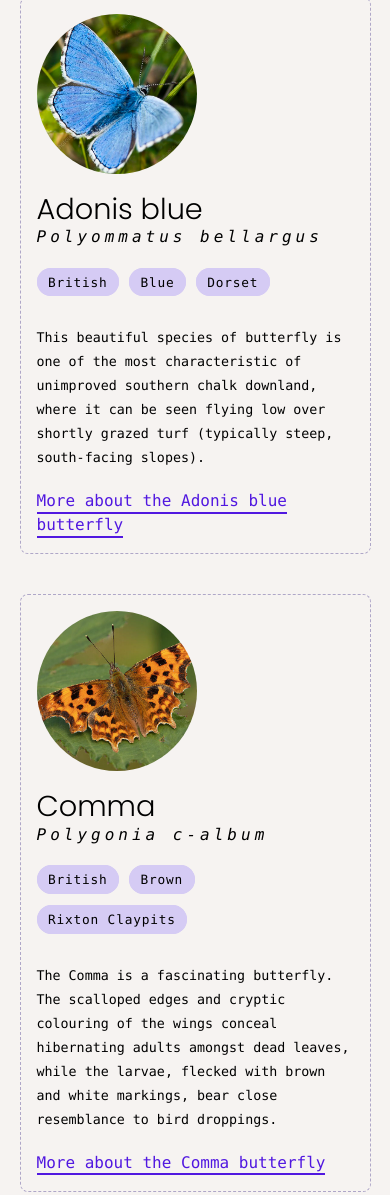
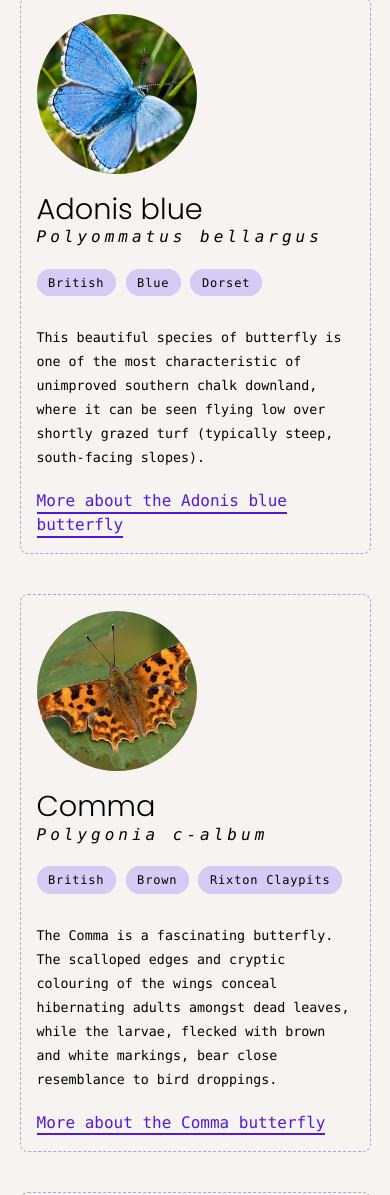
Before and after one commit to GitOffMyCode/11ty-gen-starter, an Eleventy site: page src/tag.html in a window 390 px wide. Shown: the part 643-1838 px from the top of the page. Built offline with nearby package versions, Linux system fonts and the light colour scheme; Eleventy itself is replaced by a stand-in of ours; files that its build step writes are made by us from their sources.

Commit message:
minor css amend for mobile

```diff
--- a/src/css/butterflycollection.css
+++ b/src/css/butterflycollection.css
@@ -107,6 +107,6 @@ ul {
   .tag-link:visited,
   .tag-link:active,
   .tag-link:hover {
-    font-size: 0.8rem;
+    font-size: 0.75rem;
   }
 }
```
